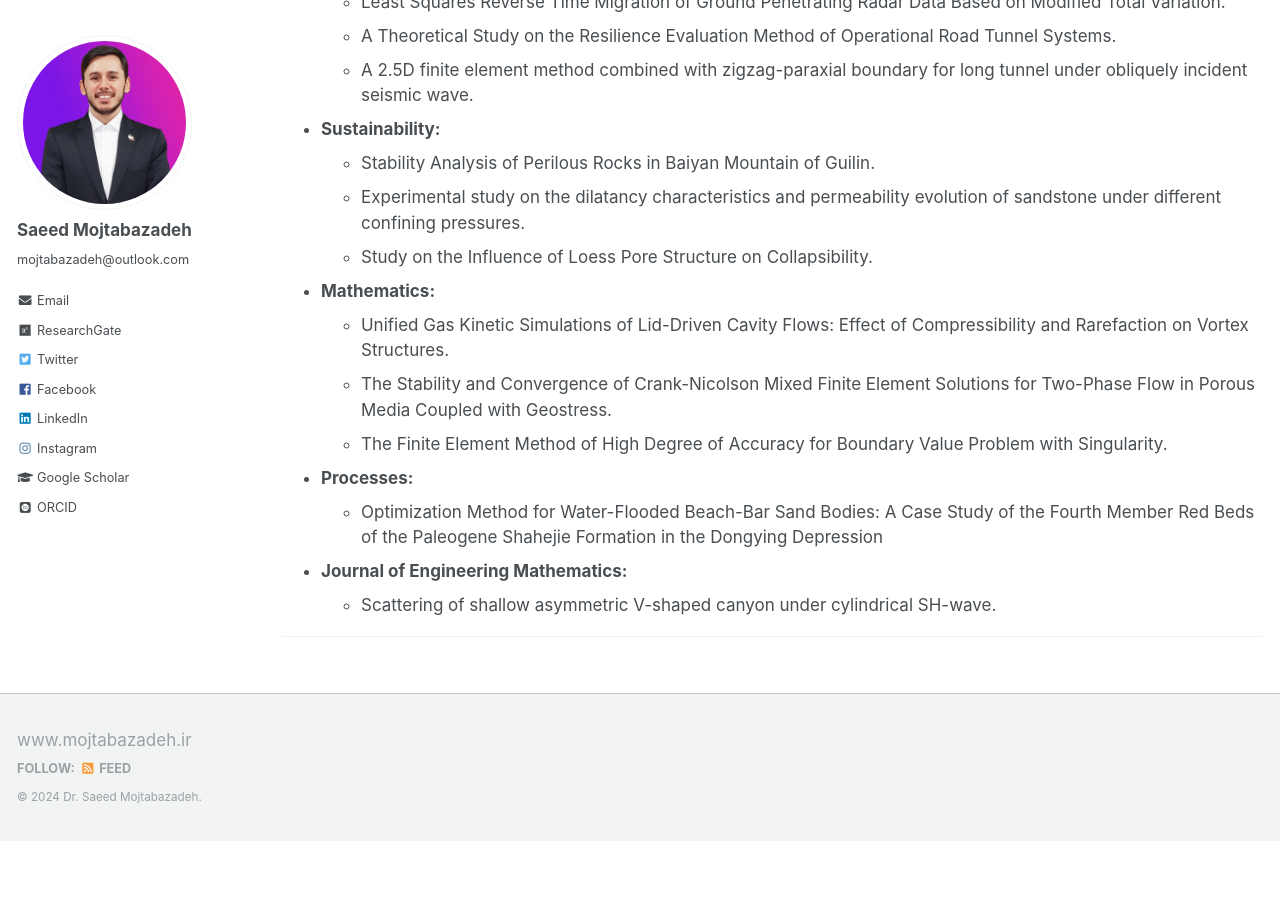
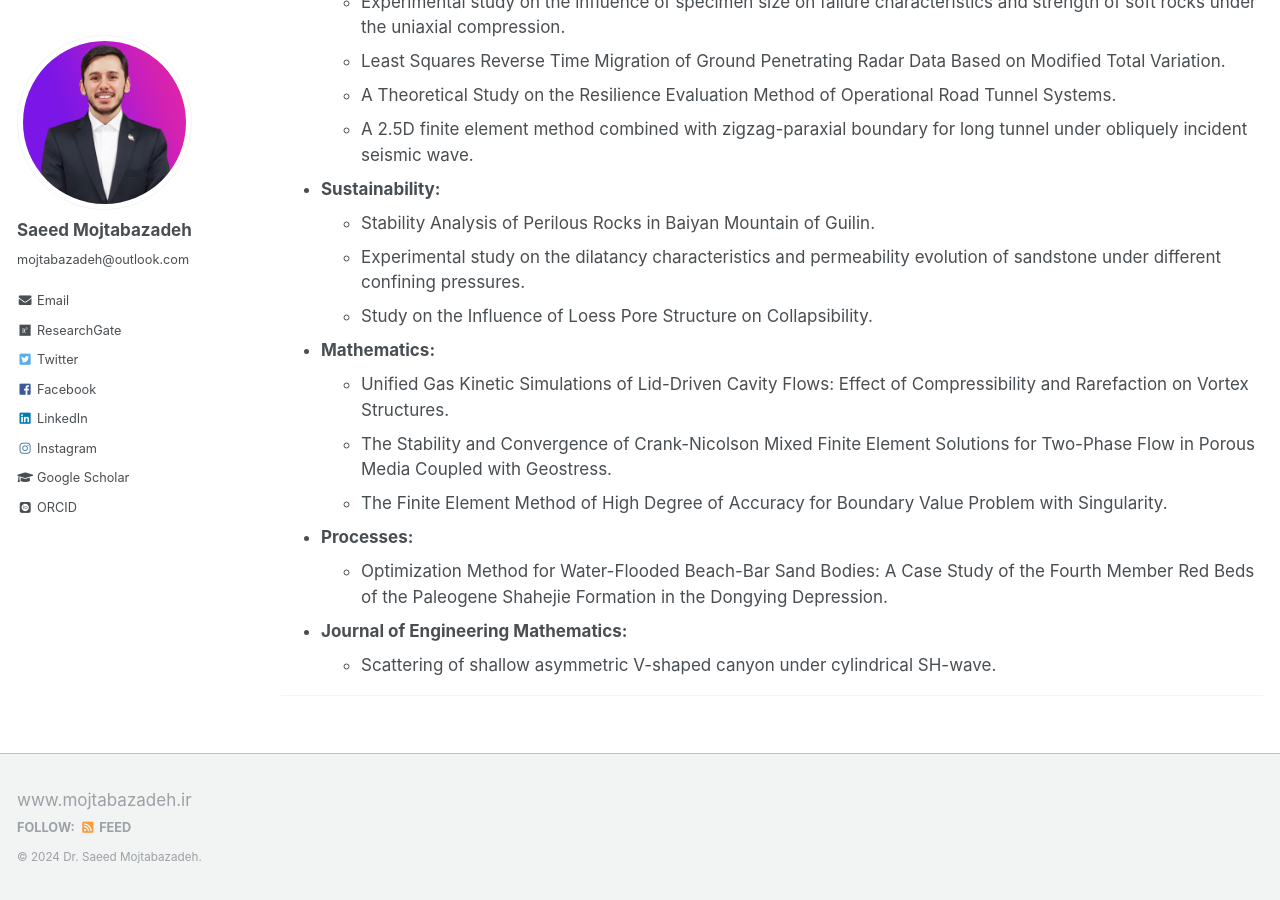
Before and after one commit to mojtabazadeh/mojtabazadeh.github.io, a Jekyll site: the page built from _pages/reviews.md, in a window 1280 px wide and 900 px high, scrolled down 1180 px. Built offline with Jekyll 4.4.1, drawn with Linux system fonts in a browser that asks for light colours; some web fonts are replaced; before the commit the page ends 2021 px from its top, so only the background shows below that; some of the changed text lies outside the part shown.

Commit message:
Update reviews.md

```diff
--- a/_pages/reviews.md
+++ b/_pages/reviews.md
@@ -55,7 +56,7 @@ ___
 
 
 * **Processes:**
-  * Optimization Method for Water-Flooded Beach-Bar Sand Bodies: A Case Study of the Fourth Member Red Beds of the Paleogene Shahejie Formation in the Dongying Depression
+  * Optimization Method for Water-Flooded Beach-Bar Sand Bodies: A Case Study of the Fourth Member Red Beds of the Paleogene Shahejie Formation in the Dongying Depression.
 
 
 * **Journal of Engineering Mathematics:**
```
Also changed, not shown: other parts of _pages/reviews.md (+1 -0 lines).
